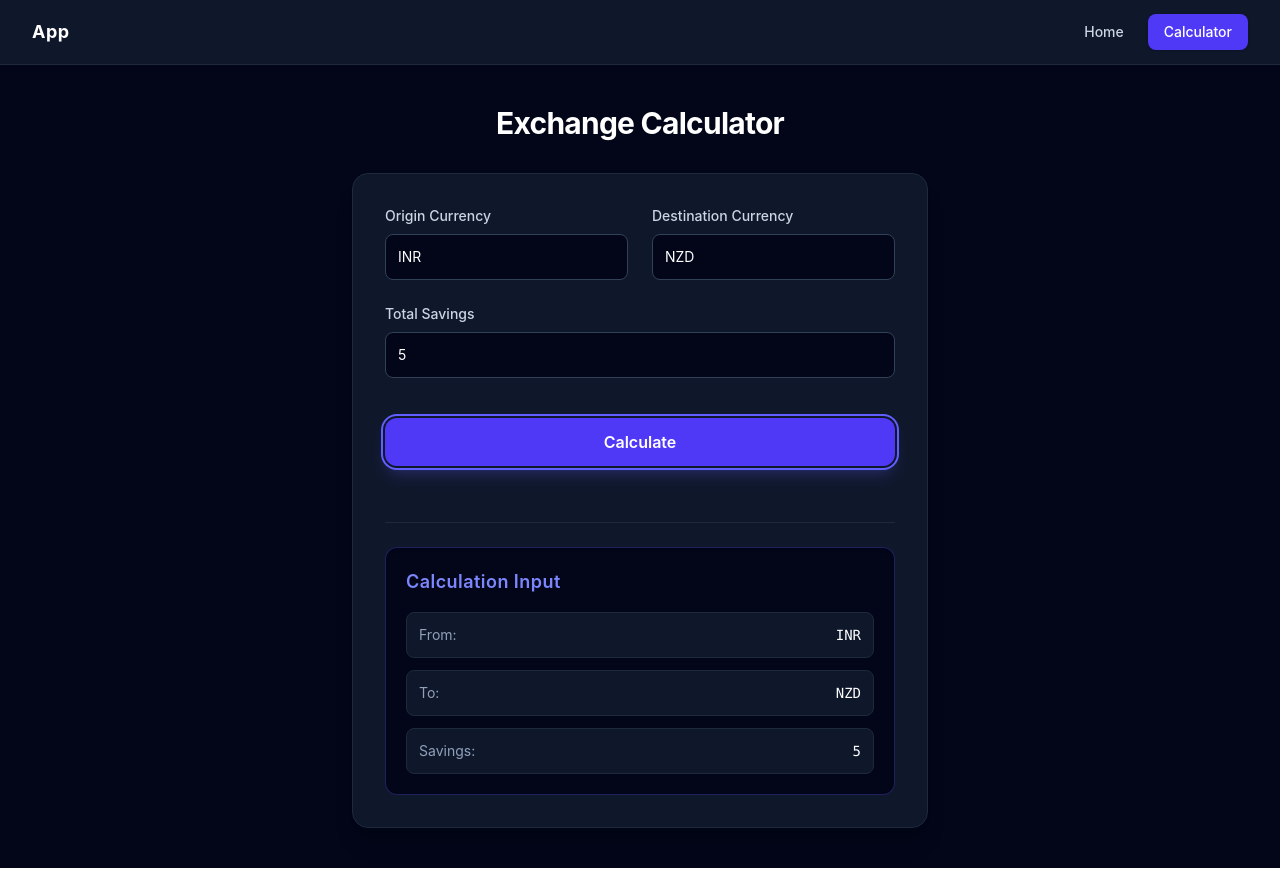
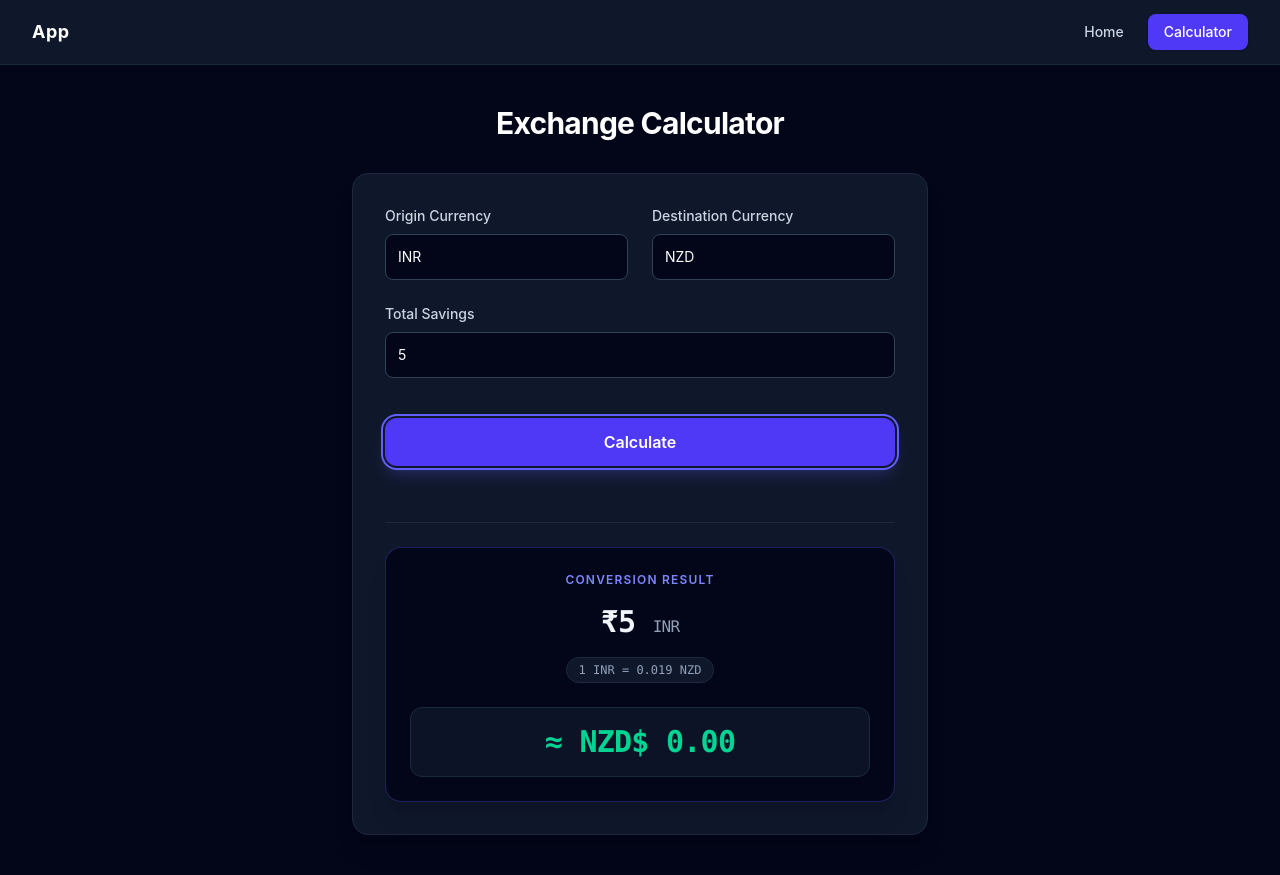
Before and after one commit to mohdriyaan/relocation-budget, a React (Vite) app in the folder client/: page /calculator in a window 1280 px wide. Both pictures are taken after typing "5" into the empty fields and a click on the button "Calculate". Built offline with nearby package versions, Linux system fonts and the light colour scheme.

Commit message:
feat: add calculator conversion engine

```diff
--- a/client/src/components/CalculatorSummary.jsx
+++ b/client/src/components/CalculatorSummary.jsx
@@ -1,28 +1,49 @@
 // components/CalculatorSummary.jsx
-const CalculatorSummary = ({originCurrency, destinationCurrency, savings}) => {
+
+import calculateSavings from "../utils/calculateSavings.js"
+
+const CalculatorSummary = ({ originCurrency, destinationCurrency, savings }) => {
+  const savingsInCents = calculateSavings(originCurrency, destinationCurrency, savings)
+  const displayAmount = (savingsInCents / 100).toFixed(2)
+
+  // Formats numbers with standard comma separators (e.g., 1500000 -> 1,500,000)
+  const formattedSavings = Number(savings)
+    ? Number(savings).toLocaleString("en-IN")
+    : savings
+
+  const formattedDisplayAmount = Number(displayAmount)
+    ? Number(displayAmount).toLocaleString("en-IN", {
+        minimumFractionDigits: 2,
+        maximumFractionDigits: 2,
+      })
+    : displayAmount
+
   return (
-    <div className="bg-slate-950 rounded-xl p-5 border border-indigo-500/30 shadow-inner">
-      <h2 className="text-lg font-semibold text-indigo-400 mb-4 tracking-wide">
-        Calculation Input
+    <div className="bg-slate-950 rounded-2xl p-6 border border-indigo-500/30 shadow-xl text-center space-y-4">
+      <h2 className="text-xs font-semibold uppercase tracking-widest text-indigo-400">
+        Conversion Result
       </h2>
 
-      <div className="space-y-3 text-sm">
-        <div className="flex justify-between items-center bg-slate-900 p-3 rounded-lg border border-slate-800">
-          <span className="text-slate-400">From:</span>
-          <span className="font-mono text-white font-medium">{originCurrency}</span>
-        </div>
+      {/* Input Savings Display */}
+      <div>
+        <p className="text-2xl sm:text-3xl font-bold text-slate-100 font-mono tracking-tight">
+          ₹{formattedSavings} <span className="text-base text-slate-400 font-normal">{originCurrency}</span>
+        </p>
+      </div>
 
-        <div className="flex justify-between items-center bg-slate-900 p-3 rounded-lg border border-slate-800">
-          <span className="text-slate-400">To:</span>
-          <span className="font-mono text-white font-medium">{destinationCurrency}</span>
-        </div>
+      {/* Exchange Rate Subtext / Badge */}
+      <div className="inline-block bg-slate-900 border border-slate-800 text-slate-400 text-xs px-3 py-1 rounded-full font-mono">
+        1 {originCurrency} = 0.019 {destinationCurrency}
+      </div>
 
-        <div className="flex justify-between items-center bg-slate-900 p-3 rounded-lg border border-slate-800">
-          <span className="text-slate-400">Savings:</span>
-          <span className="font-mono text-white font-medium">{savings}</span>
-        </div>
+      {/* Converted Highlight Output */}
+      <div className="bg-slate-900/80 rounded-xl p-4 border border-slate-800 mt-2">
+        <p className="text-2xl sm:text-3xl font-extrabold text-emerald-400 font-mono tracking-tight">
+          ≈ {destinationCurrency}$ {formattedDisplayAmount}
+        </p>
       </div>
     </div>
   )
 }
+
 export default CalculatorSummary
--- /dev/null
+++ b/client/src/utils/calculateSavings.js
@@ -0,0 +1,15 @@
+const calculateSavings = (originCurrency,destinationCurrency,savingsInCents) => {
+  if(originCurrency===destinationCurrency){
+    return savingsInCents
+  }
+  if(originCurrency==="INR" && destinationCurrency==="NZD"){
+    const rateMultiplier = 19;
+    const rateScale = 1000;
+
+    // Perform integer math, then use Math.round to handle the scale
+    return Math.round((savingsInCents * rateMultiplier) / rateScale);
+  }
+  return 0
+}
+
+export default calculateSavings
```
